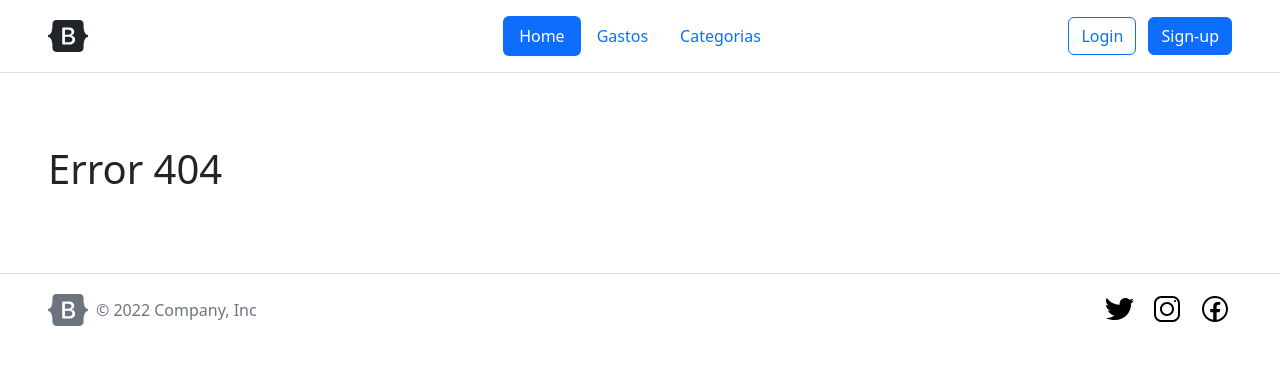
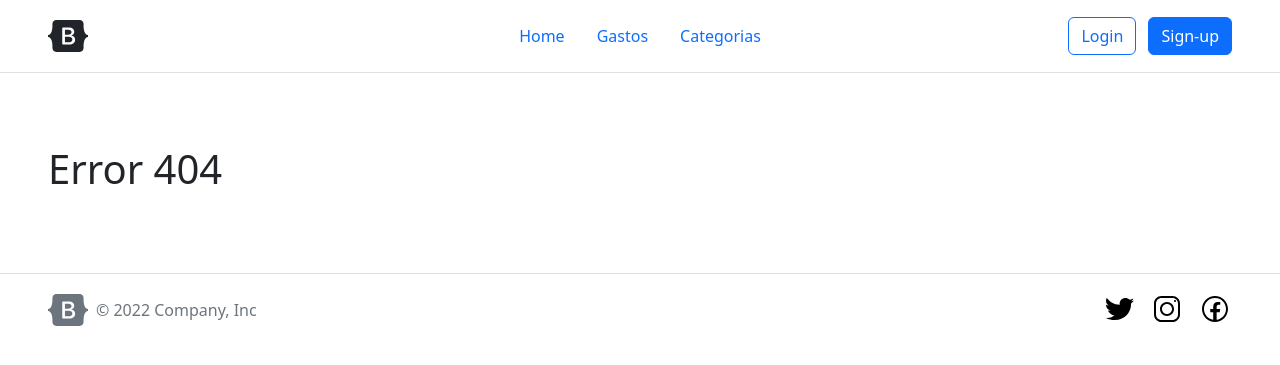
Before and after one commit to mmorandeira/tpe-web-2, a PHP site: page /?action=1 in a window 1280 px wide. Shown: the top 365 px of the page. Run offline with PHP 8.4, Linux system fonts and the light colour scheme; data that the repository does not hold is empty; some libraries are stand-ins or nearby versions.

Commit message:
Added header pills to change active when change pages.

```diff
--- a/app/src/templates/index.twig
+++ b/app/src/templates/index.twig
@@ -14,9 +14,9 @@
     </a>
 
    <ul class="nav nav-pills">
-        <li class="nav-item"><a href="/" class="nav-link active" aria-current="page">Home</a></li>
-        <li class="nav-item"><a href="/gastos" class="nav-link">Gastos</a></li>
-        <li class="nav-item"><a href="/categorias" class="nav-link">Categorias</a></li>
+        <li class="nav-item"><a href="/" class="nav-link {{ currentPage == '/' ? 'active' : '' }}" aria-current="page">Home</a></li>
+        <li class="nav-item"><a href="/gastos" class="nav-link {{ '/gastos' in currentPage ? 'active' : '' }}">Gastos</a></li>
+        <li class="nav-item"><a href="/categorias" class="nav-link {{ '/categorias' in currentPage ? 'active' : '' }}">Categorias</a></li>
     </ul>
 
     <div class="col-md-3 text-end">
--- a/app/src/views/View.php
+++ b/app/src/views/View.php
@@ -13,7 +13,8 @@ class View
         $this->loader = new \Twig\Loader\FilesystemLoader('./templates');
         $this->twig = new \Twig\Environment($this->loader);
         $this->context = [
-            'isLogged' => AuthHelper::checkLoggedIn()
+            'isLogged' => AuthHelper::checkLoggedIn(),
+            'currentPage' => $_SERVER['REQUEST_URI'],
         ];
     }
 
```
